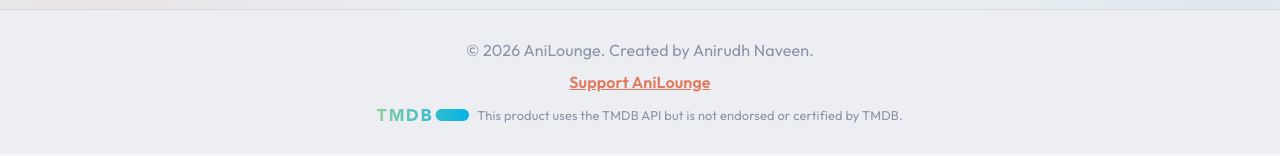
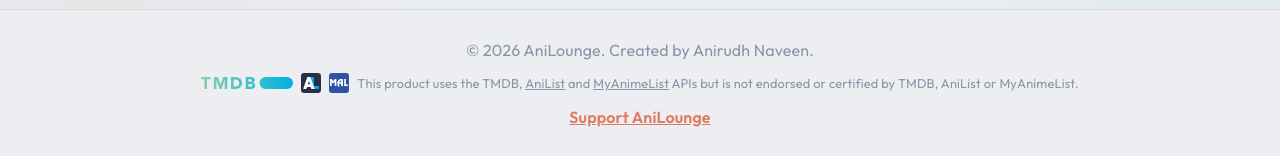
Before and after one commit to anirudh-naveen/anilounge, a Vue app: page / in a window 1280 px wide. Shown: the part 1161-1317 px from the top of the page. Built offline with nearby package versions, Linux system fonts and the light colour scheme; no server answers.

Commit message:
Added credits to API owners

```diff
--- a/src/App.vue
+++ b/src/App.vue
@@ -271,9 +271,6 @@
     <footer class="footer">
       <div class="container">
         <p>&copy; 2026 AniLounge. Created by Anirudh Naveen.</p>
-        <p v-if="DONATE_URL" class="footer-support">
-          <a :href="DONATE_URL" target="_blank" rel="noopener noreferrer">Support AniLounge</a>
-        </p>
         <!-- TMDB's API terms require this notice and their logo on the site. -->
         <p class="footer-attribution">
           <a
@@ -285,7 +282,36 @@
           >
             <img src="/tmdb-logo.svg" alt="TMDB" width="92" height="12" />
           </a>
-          This product uses the TMDB API but is not endorsed or certified by TMDB.
+          <a
+            href="https://anilist.co/"
+            target="_blank"
+            rel="noopener noreferrer"
+            class="footer-logo"
+            aria-label="AniList"
+          >
+            <img src="/anilist-logo.svg" alt="AniList" width="20" height="20" />
+          </a>
+          <a
+            href="https://myanimelist.net/"
+            target="_blank"
+            rel="noopener noreferrer"
+            class="footer-logo"
+            aria-label="MyAnimeList"
+          >
+            <img src="/mal-logo.svg" alt="MyAnimeList" width="20" height="20" />
+          </a>
+          <span>
+            This product uses the TMDB,
+            <a href="https://anilist.co/" target="_blank" rel="noopener noreferrer">AniList</a>
+            and
+            <a href="https://myanimelist.net/" target="_blank" rel="noopener noreferrer"
+              >MyAnimeList</a
+            >
+            APIs but is not endorsed or certified by TMDB, AniList or MyAnimeList.
+          </span>
+        </p>
+        <p v-if="DONATE_URL" class="footer-support">
+          <a :href="DONATE_URL" target="_blank" rel="noopener noreferrer">Support AniLounge</a>
         </p>
       </div>
     </footer>
@@ -787,7 +813,16 @@ const handleLogout = async () => {
 }
 
 .footer-support {
-  margin-top: 0.4rem;
+  margin-top: 0.75rem;
+}
+
+.footer-logo {
+  display: inline-flex;
+}
+
+.footer-attribution span a {
+  color: inherit;
+  text-decoration: underline;
 }
 
 .footer-attribution {
```
Also changed, not shown: public/anilist-logo.svg (added), public/mal-logo.svg (added).
